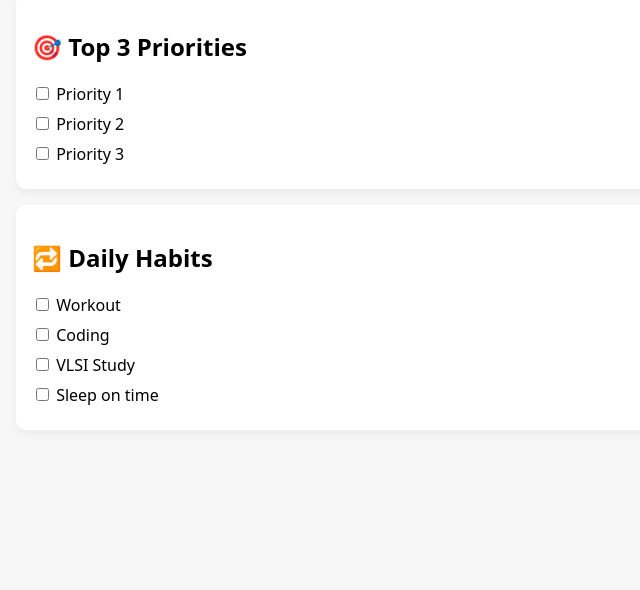
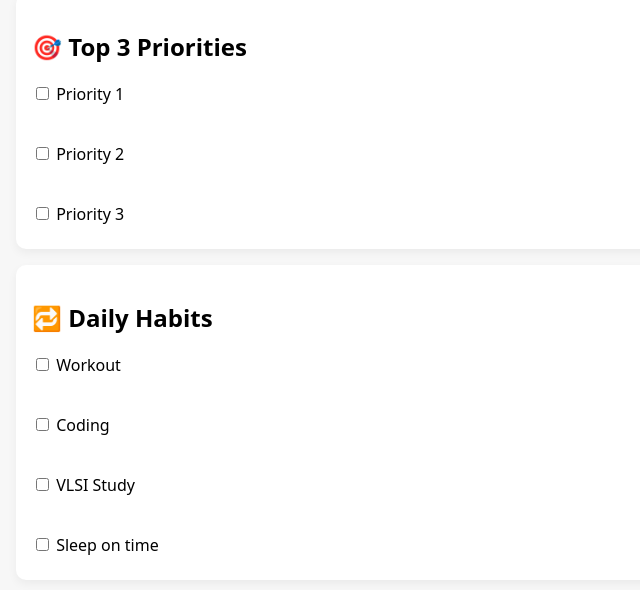
Before and after one commit to GsrBhat/notion-dashboard, a plain HTML site: page index.html in a window 1280 px wide. Shown: the part 102-692 px from the top of the page, without its empty margins (0-640 px from the left). Drawn offline with Linux system fonts and the light colour scheme.

Commit message:
Refactor index.html for improved structure and icons
Updated HTML structure and added icons for PWA.

```diff
--- a/index.html
+++ b/index.html
@@ -1,34 +1,69 @@
 <!DOCTYPE html>
 <html lang="en">
 <head>
-  <meta charset="UTF-8">
+  <meta charset="UTF-8" />
+  <meta name="viewport" content="width=device-width, initial-scale=1.0" />
   <title>SAI Dashboard</title>
-  <meta name="viewport" content="width=device-width, initial-scale=1.0">
+
+  <!-- CSS -->
+  <link rel="stylesheet" href="style.css">
 
   <!-- PWA -->
   <link rel="manifest" href="manifest.json">
+  <link rel="icon" href="icon.png">
+</head>
 
-  <link rel="stylesheet" href="style.css">
-</head>
 <body>
 
   <h1>🏠 Dashboard</h1>
 
+  <!-- Top 3 Priorities -->
   <section class="card">
     <h2>🎯 Top 3 Priorities</h2>
-    <label><input type="checkbox"> Priority 1</label>
-    <label><input type="checkbox"> Priority 2</label>
-    <label><input type="checkbox"> Priority 3</label>
+
+    <label>
+      <input type="checkbox" id="priority1">
+      Priority 1
+    </label><br>
+
+    <label>
+      <input type="checkbox" id="priority2">
+      Priority 2
+    </label><br>
+
+    <label>
+      <input type="checkbox" id="priority3">
+      Priority 3
+    </label>
   </section>
 
+  <!-- Daily Habits -->
   <section class="card">
     <h2>🔁 Daily Habits</h2>
-    <label><input type="checkbox"> Workout</label>
-    <label><input type="checkbox"> Coding</label>
-    <label><input type="checkbox"> VLSI Study</label>
-    <label><input type="checkbox"> Sleep on time</label>
+
+    <label>
+      <input type="checkbox" id="workout">
+      Workout
+    </label><br>
+
+    <label>
+      <input type="checkbox" id="coding">
+      Coding
+    </label><br>
+
+    <label>
+      <input type="checkbox" id="vlsi">
+      VLSI Study
+    </label><br>
+
+    <label>
+      <input type="checkbox" id="sleep">
+      Sleep on time
+    </label>
   </section>
 
+  <!-- JS -->
   <script src="app.js"></script>
+
 </body>
 </html>
```
